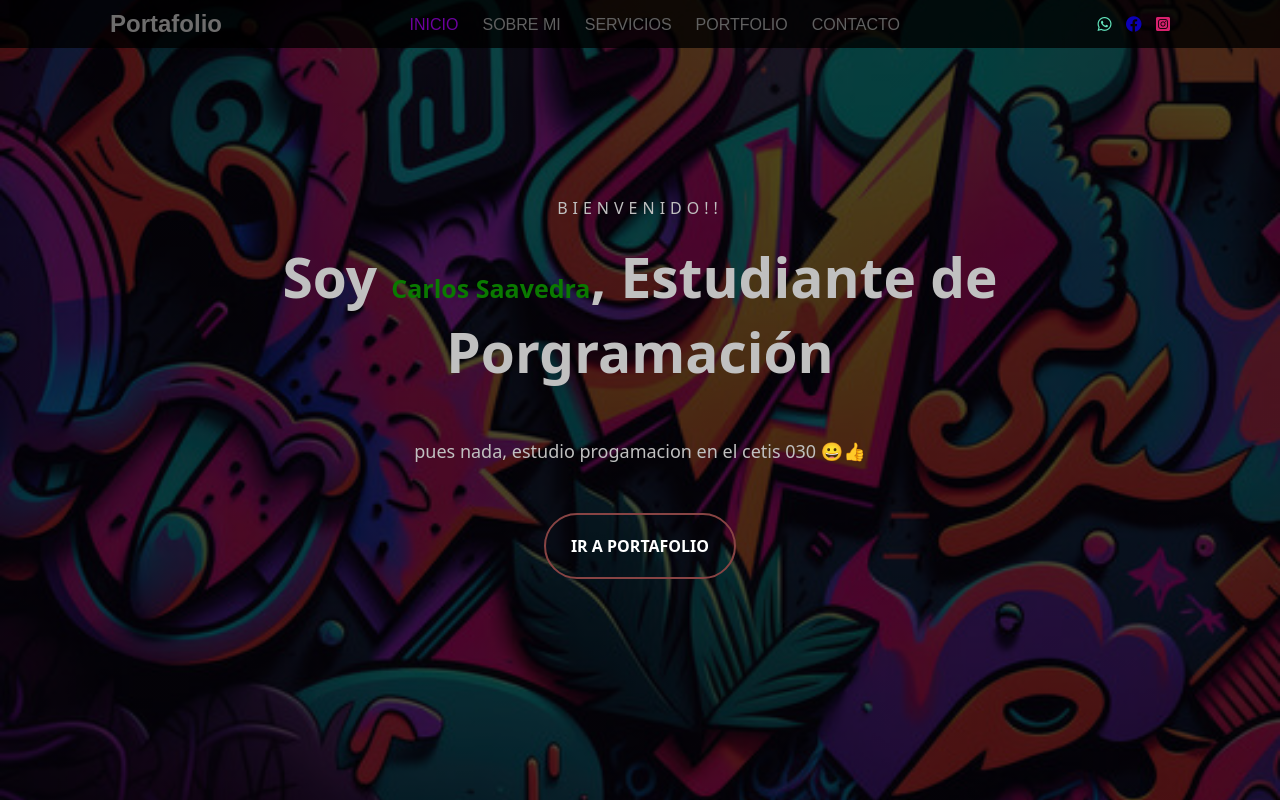
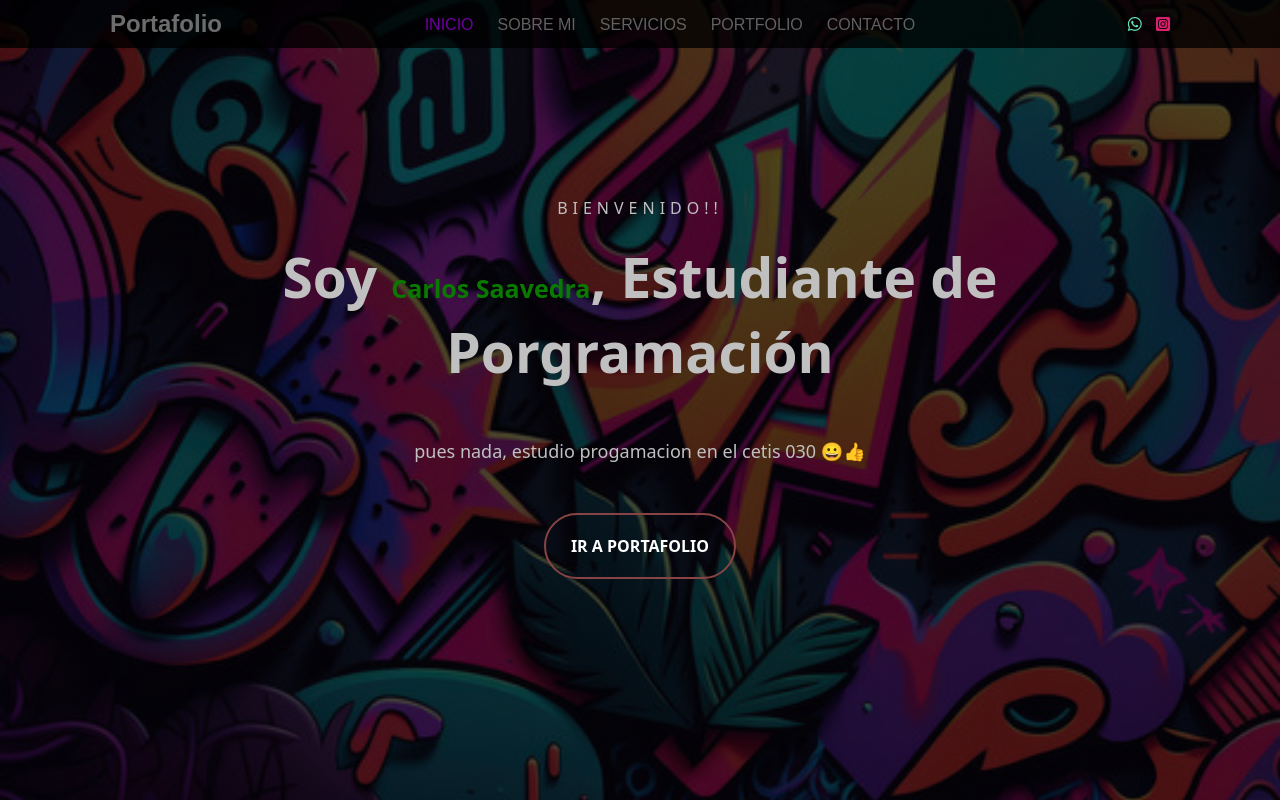
Before and after one commit to carlos70-debug/Portafolio, a plain HTML site: page index.html in a window 1280 px wide. Shown: the top 802 px of the page. Drawn offline with Linux system fonts and the light colour scheme; a web font is replaced by a local one.

Commit message:
Remove Facebook link from index.html

```diff
--- a/index.html
+++ b/index.html
@@ -35,7 +35,6 @@
 
                     <div class="redes">
                         <a href="https://wa.me/525534019300"><i class="fa-brands fa-whatsapp" style="color: #63E6BE;"></i></a>
-                        <a href="https://www.facebook.com/profile.php?id=100076334268624"><i class="fa-brands fa-facebook" style="color: #0c00b6;"></i></a>
                         <a href="https://www.instagram.com/carlossaavedra_jv/"><i class="fa-brands fa-instagram-square" style="color: #d8206d;"></i></a>
                     </div>
                 </div>
```
